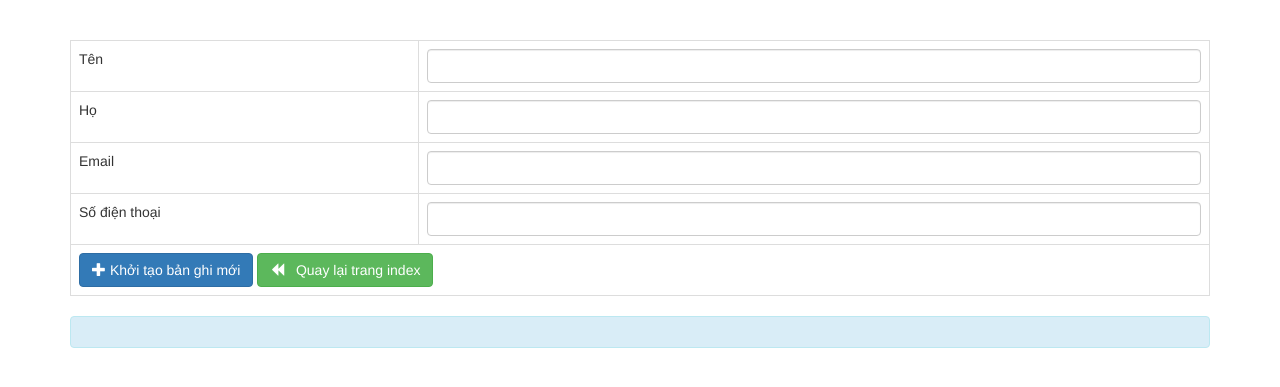
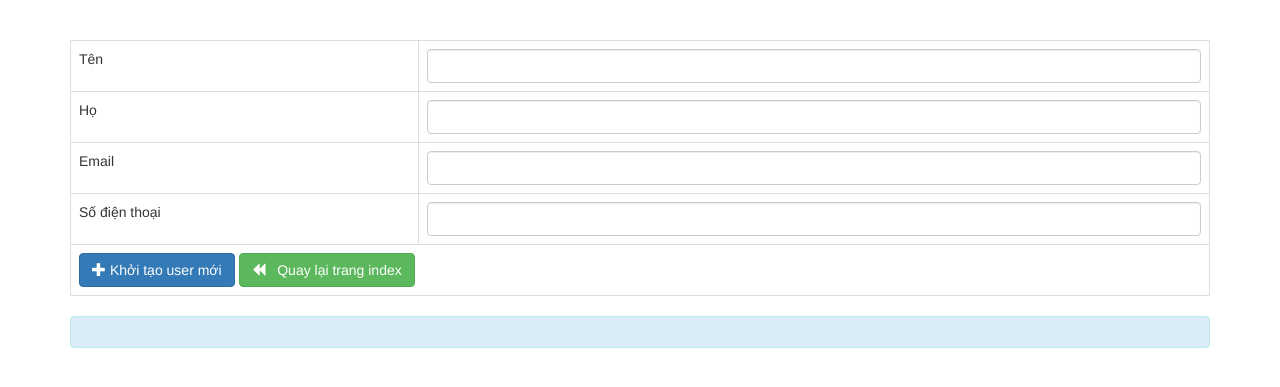
Before and after one commit to henryroberts/ass_inf205, a PHP site: page /add-data.php in a window 1280 px wide. Shown: the part 51-438 px from the top of the page. Run offline with PHP 8.4, Linux system fonts and the light colour scheme.

```diff
--- a/add-data.php
+++ b/add-data.php
@@ -75,7 +75,7 @@ else if(isset($_GET['failure']))
         <tr>
             <td colspan="2">
             <button type="submit" class="btn btn-primary" name="btn-save">
-    		<span class="glyphicon glyphicon-plus"></span> Khởi tạo bản ghi mới
+    		<span class="glyphicon glyphicon-plus"></span> Khởi tạo user mới
 			</button>
             <a href="index.php" class="btn btn-large btn-success"><i class="glyphicon glyphicon-backward"></i> &nbsp; Quay lại trang index</a>
             </td>
```
Also changed, not shown: 2 other files.
